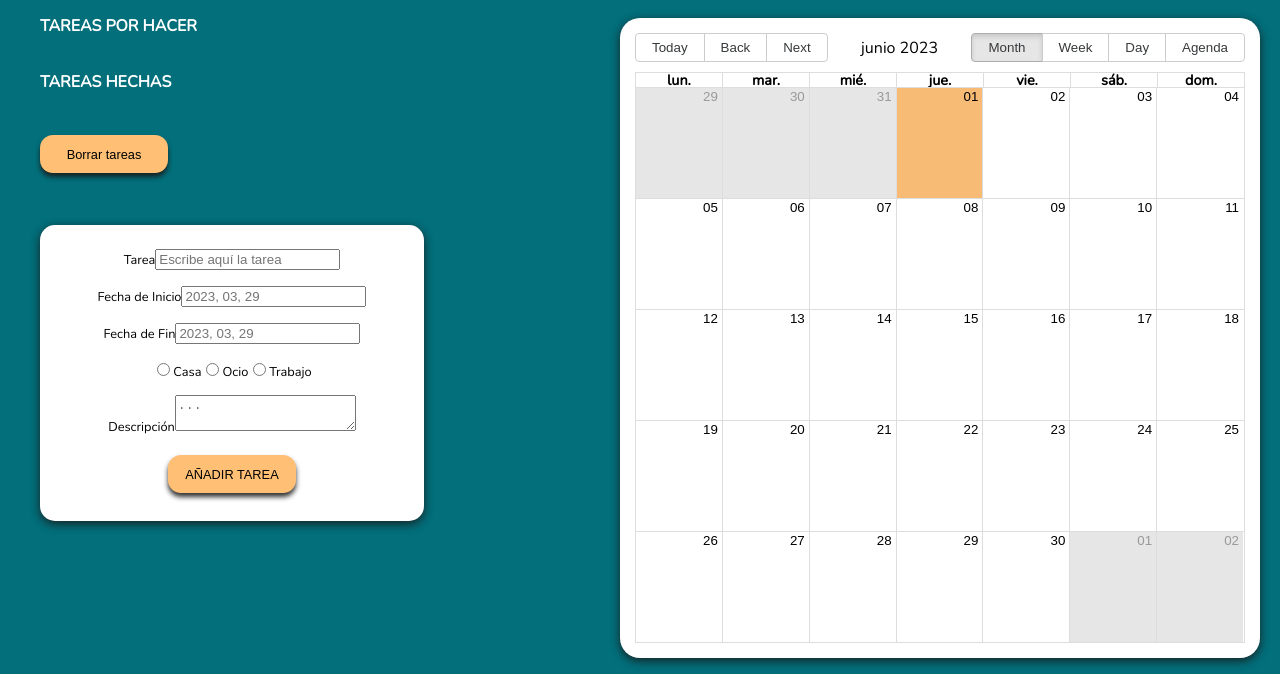
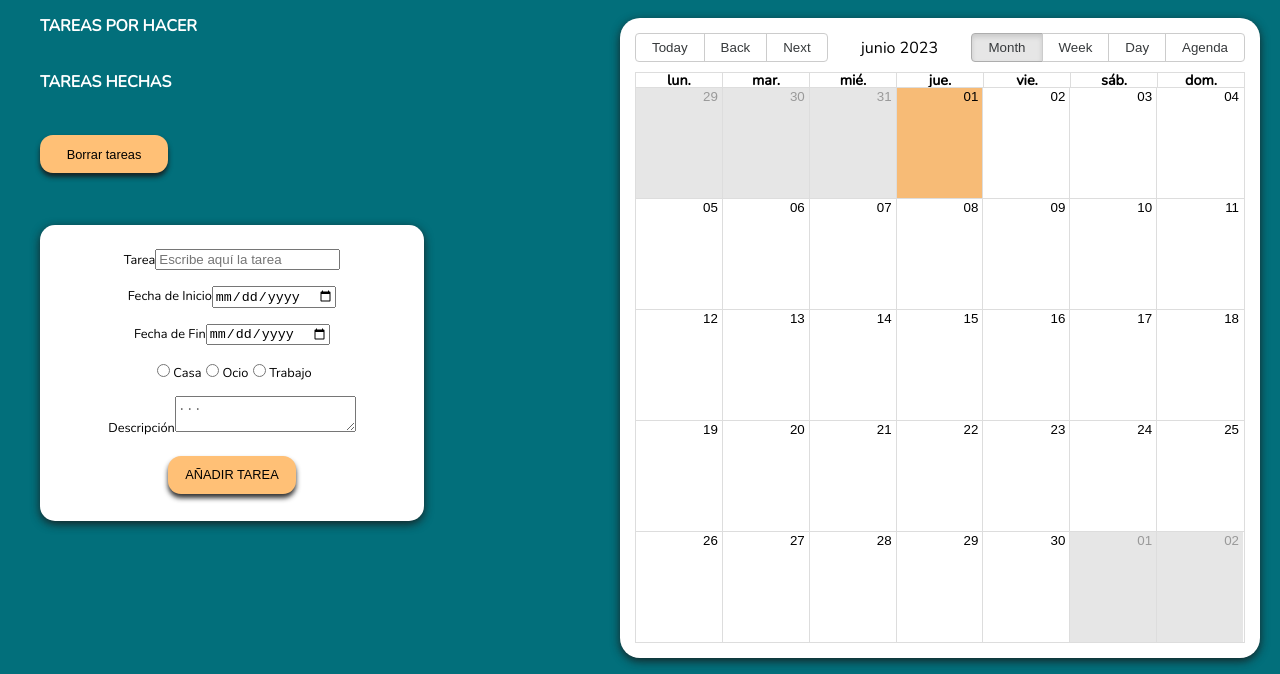
Before and after one commit to Nuriacode/Task-Master, a React app: page /#/createtask in a window 1280 px wide. Shown: the part 90-764 px from the top of the page. Built offline with nearby package versions, Linux system fonts and the light colour scheme.

Commit message:
add input calendar

```diff
--- a/src/components/Card.js
+++ b/src/components/Card.js
@@ -55,8 +55,7 @@ const Card = ({
           <input
             className="form-control"
             required
-            type="text"
-            placeholder="2023, 03, 29"
+            type="date"
             name="start"
             id="start"
             value={dataTask.start}
@@ -68,8 +67,7 @@ const Card = ({
           <input
             className="form-control"
             required
-            type="text"
-            placeholder="2023, 03, 29"
+            type="date"
             name="end"
             id="end"
             value={dataTask.end}
--- a/src/components/FrameCalen.js
+++ b/src/components/FrameCalen.js
@@ -18,7 +18,7 @@ moment.tz.setDefault('Europe/Paris')
 moment.tz.countries()
 
 const FrameCalen = () => {
-  const [id, setId] = useState(0 + 1);
+  const [id, setId] = useState(0);
   const [dataTask, setDataTask] = useState({
     title: "",
     start: "",
@@ -38,7 +38,7 @@ const FrameCalen = () => {
   const taskDoneLocalStorage = objectToExport.get("tasks_Done", []);
 
   const createId = () => {
-    setId(id);
+    setId(id+1);
   };
 
   const setTaskTypeRadio = (value) => {
@@ -49,7 +49,11 @@ const FrameCalen = () => {
     taskList[id].done = true;
     const taskDone = taskList[id];
     setTaskListDone([...taskListDone, taskDone]);
-    taskList.splice((id, 1));
+
+    const foundIndex =
+    taskList.indexOf(task => task.id === id)
+    taskList.splice((foundIndex, 1));
+
     objectToExport.remove("tasks");
     taskDoneLocalStorage.push(taskDone);
     objectToExport.set("tasks", taskList);
@@ -57,7 +61,9 @@ const FrameCalen = () => {
   };
 
   const removeTask = (id) => {
-    taskList.splice((id, 1));
+    const foundIndex =
+    taskList.indexOf(task => task.id === id)
+    taskList.splice((foundIndex, 1));
   };
 
   const handleInput = (inputName, inputValue) => {
--- a/src/styles/Landing.scss
+++ b/src/styles/Landing.scss
@@ -1,7 +1,7 @@
 .mainLanding {
   background-color: #026f7b;
   display: flex;
-  height: 75.3vh;
+  height: 75.6vh;
   flex-direction: column;
   justify-content: center;
   align-items: center;
@@ -15,7 +15,7 @@
     align-items: center;
     margin-top: 2rem;
     margin-bottom: 2rem;
-    background-color: rgba(0, 87, 110, 0.69);
+    background-color: #005870b0;
     width: 60vw;
     border-radius: 30px;
     box-shadow: 0px 5px 15px #191919e3;
```
